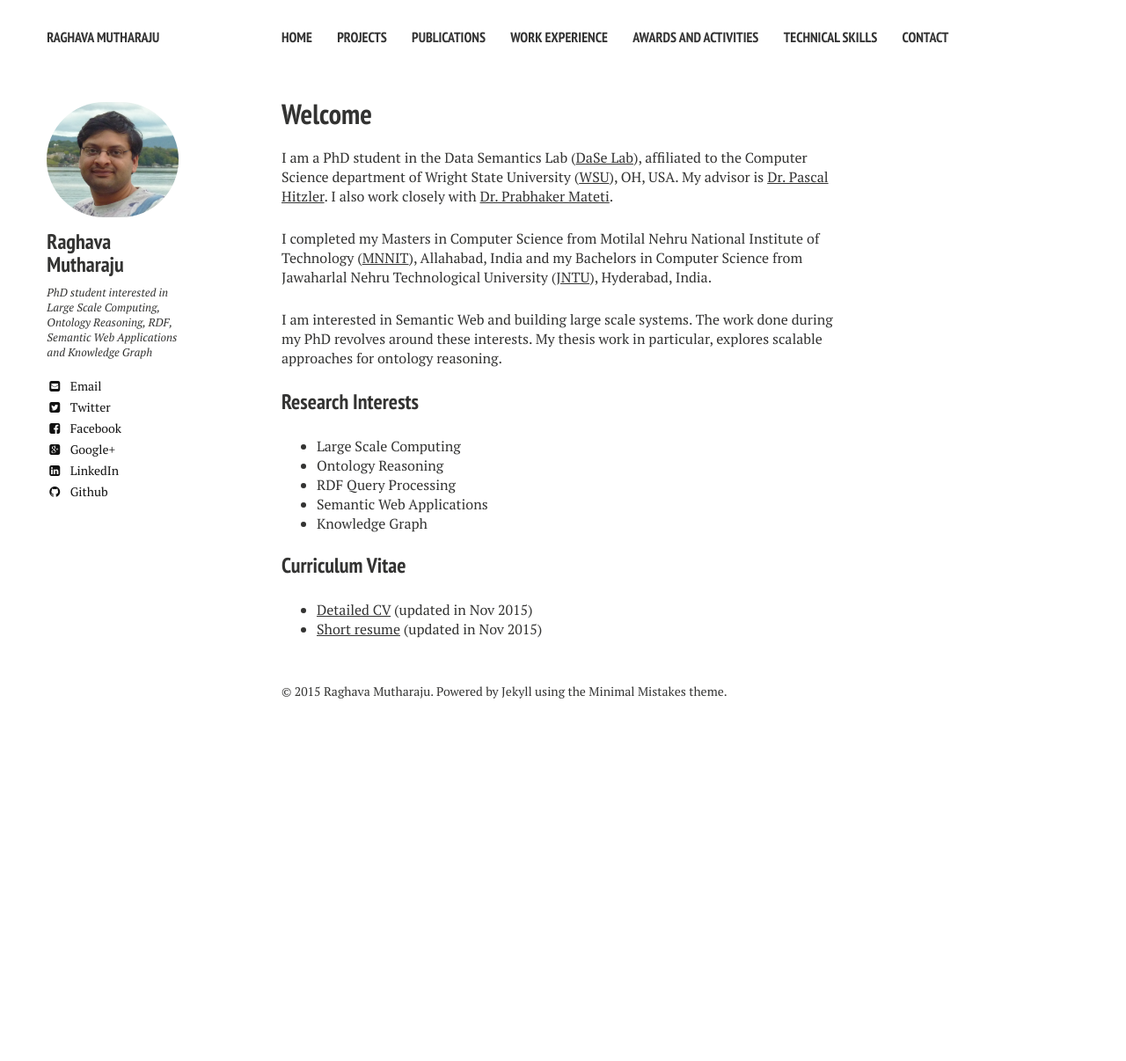
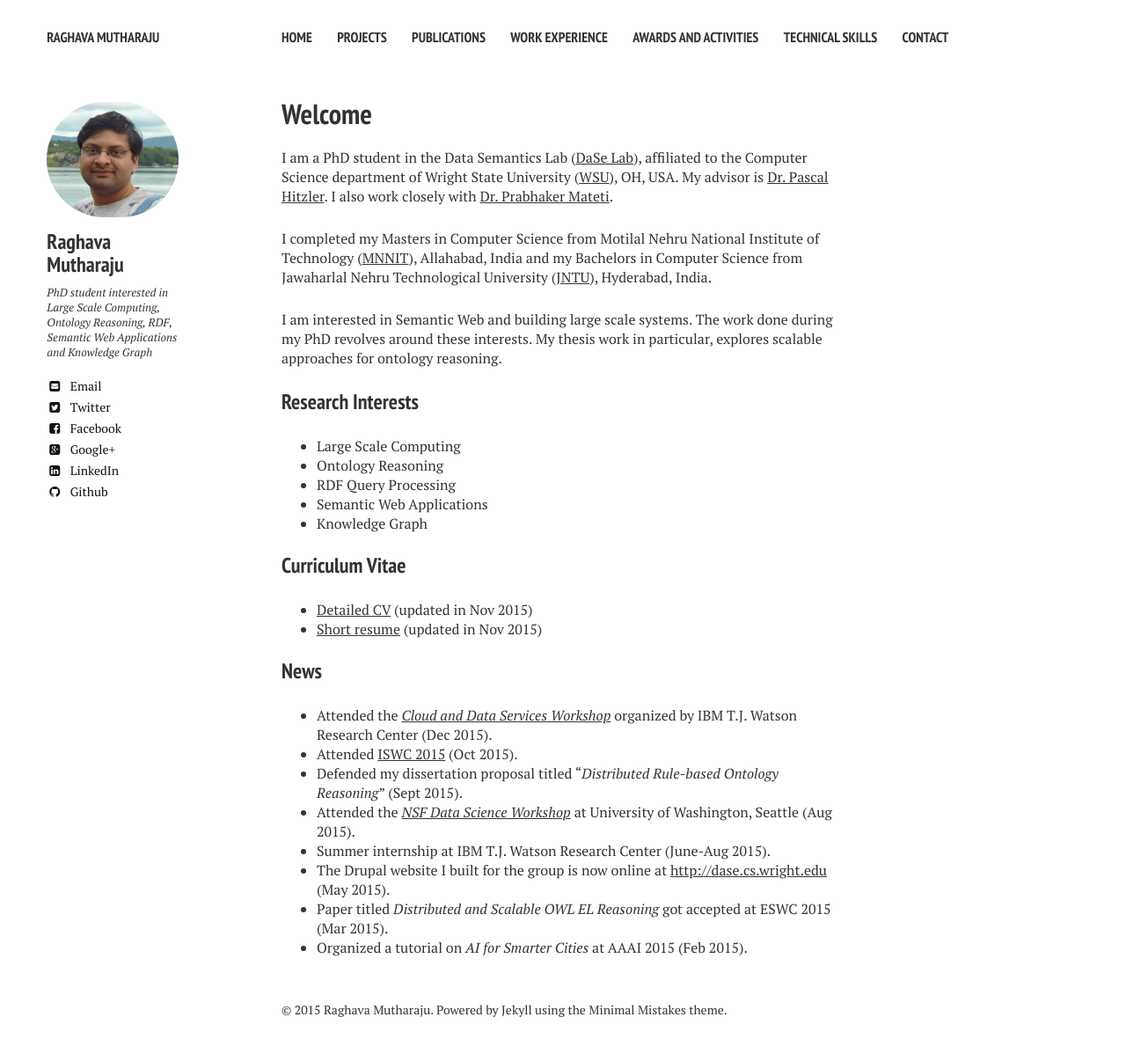
Before and after one commit to raghavam/raghavam.github.io, a Jekyll site: the page built from index.md, in a window 1280 px wide. Shown: the whole page at 88% size. Built offline with Jekyll 4.4.1, drawn with Linux system fonts in a browser that asks for light colours; nearby versions of some CDN libraries; before the commit the page ends 900 px from its top, so only the background shows below that.

Commit message:
added News section

```diff
--- a/index.md
+++ b/index.md
@@ -22,3 +22,15 @@ I am interested in Semantic Web and building large scale systems. The work done
 
   * <a href="files/Raghava_CV.pdf" target="_blank">Detailed CV</a> (updated in Nov 2015)
   * <a href="files/Raghava_Resume.pdf" target="_blank">Short resume</a> (updated in Nov 2015)
+
+
+### News
+
+  * Attended the <a href="http://researcher.watson.ibm.com/researcher/view_group.php?id=6198" target="_blank">*Cloud and Data Services Workshop*</a> organized by IBM T.J. Watson Research Center (Dec 2015).
+  * Attended <a href="http://iswc2015.semanticweb.org/" target="_blank">ISWC 2015</a> (Oct 2015).
+  * Defended my dissertation proposal titled "*Distributed Rule-based Ontology Reasoning*" (Sept 2015).
+  * Attended the <a href="http://depts.washington.edu/dswkshp/" target="_blank">*NSF Data Science Workshop*</a> at University of Washington, Seattle (Aug 2015).
+  * Summer internship at IBM T.J. Watson Research Center (June-Aug 2015).
+  * The Drupal website I built for the group is now online at <a href="http://dase.cs.wright.edu/" target="_blank">http://dase.cs.wright.edu</a> (May 2015).
+  * Paper titled *Distributed and Scalable OWL EL Reasoning* got accepted at ESWC 2015 (Mar 2015).
+  * Organized a tutorial on *AI for Smarter Cities* at AAAI 2015 (Feb 2015).
```
